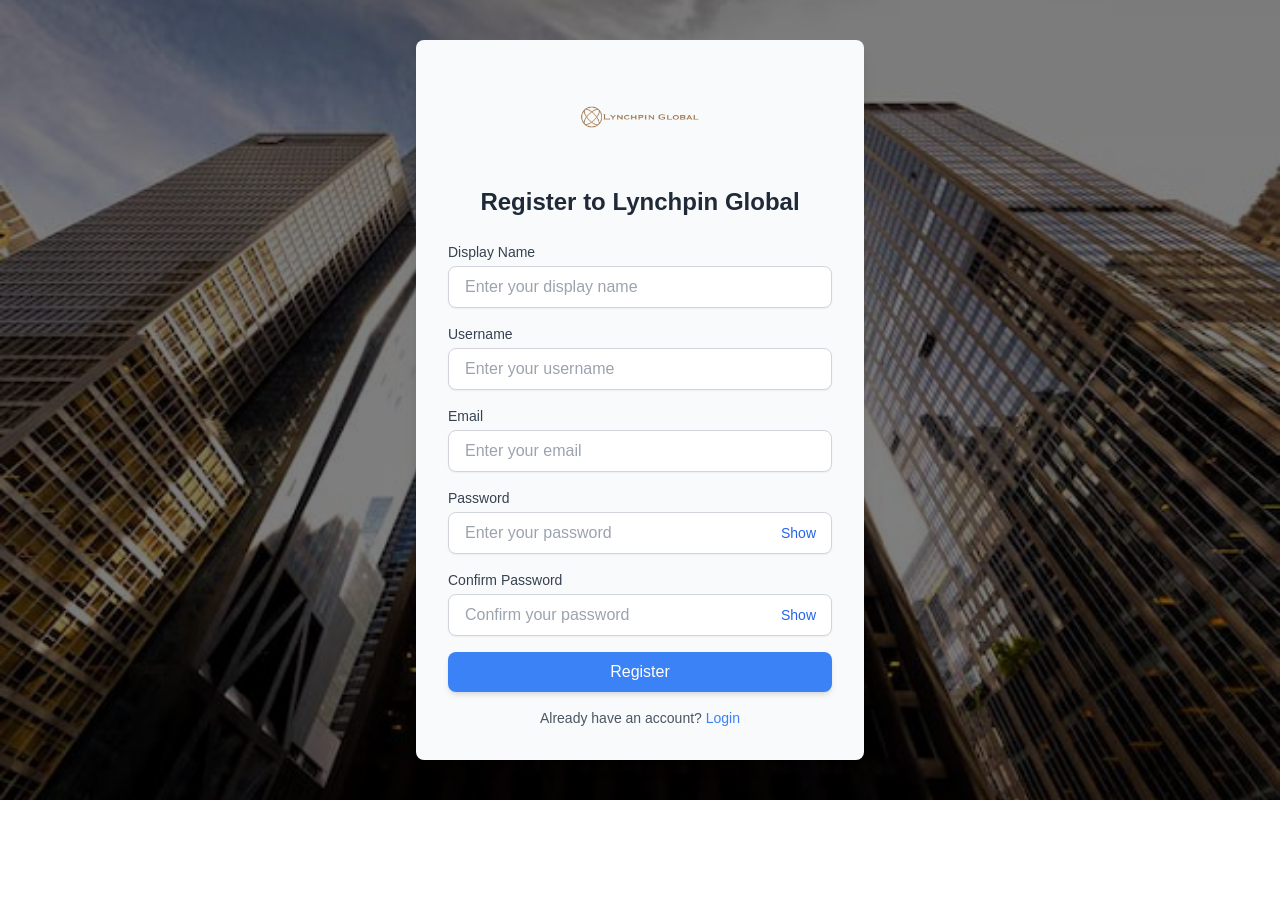
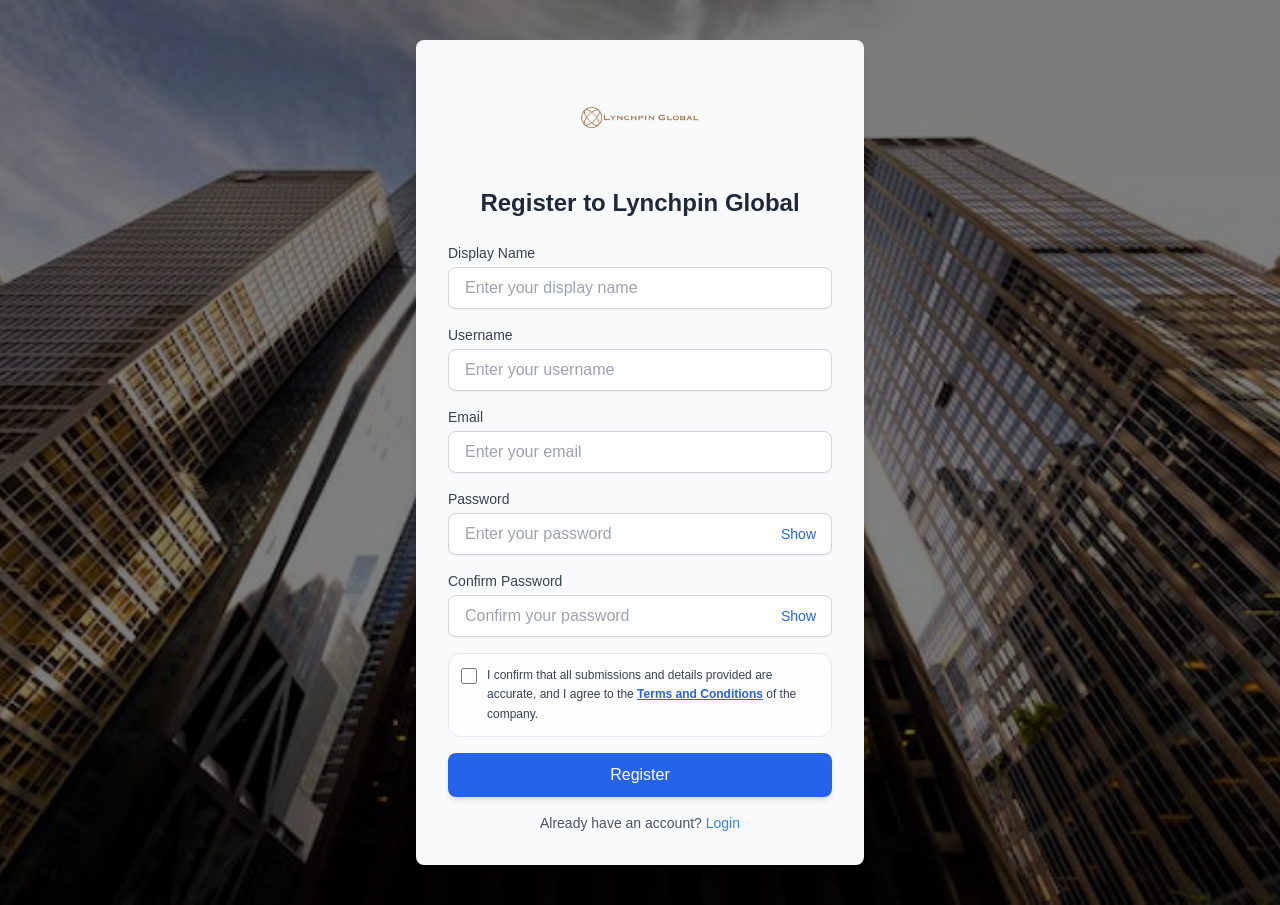
Before and after one commit to factorgh/lynchpinglobal-client-v1, a Next.js app: page /register in a window 1280 px wide. Before the commit the page ends 800 px from the top, so only its background shows below. Built offline with nearby package versions, Linux system fonts and the light colour scheme.

Commit message:
feat(auth): add terms and submissions confirmation checkbox on registration

```diff
--- a/app/(auth)/_components/register_form.tsx
+++ b/app/(auth)/_components/register_form.tsx
@@ -4,6 +4,8 @@
 import { useRouter } from "next/navigation";
 import React, { useState } from "react";
 import { toast } from "react-toastify";
+import { Modal } from "antd";
+import { ShieldCheck, CheckCircle2 } from "lucide-react";
 import { useSignupMutation } from "@/services/auth";
 import { useAuth } from "@/context/authContext";
 
@@ -15,12 +17,15 @@
   const [showPasswordConfirm, setShowPasswordConfirm] = useState(false);
   const [userName, setUserName] = useState("");
   const [displayName, setDisplayName] = useState("");
+  const [agreedToTerms, setAgreedToTerms] = useState(false);
+  const [termsModalVisible, setTermsModalVisible] = useState(false);
   const [errors, setErrors] = useState({
     email: "",
     password: "",
     passwordConfirm: "",
     userName: "",
     displayName: "",
+    terms: "",
   });
 
   const router = useRouter();
@@ -63,6 +68,13 @@
     return "";
   };
 
+  const validateTerms = (value: boolean) => {
+    if (!value) {
+      return "You must confirm that all submissions are accurate and agree to the Terms and Conditions.";
+    }
+    return "";
+  };
+
   const handleSubmit = async (e: React.FormEvent) => {
     e.preventDefault();
 
@@ -71,13 +83,15 @@
     const passwordConfirmError = validatePasswordConfirm(passwordConfirm);
     const userNameError = validateUserName(userName);
     const displayNameError = validateDisplayName(displayName);
+    const termsError = validateTerms(agreedToTerms);
 
     if (
       emailError ||
       passwordError ||
       passwordConfirmError ||
       userNameError ||
-      displayNameError
+      displayNameError ||
+      termsError
     ) {
       setErrors({
         email: emailError,
@@ -85,6 +99,7 @@
         passwordConfirm: passwordConfirmError,
         userName: userNameError,
         displayName: displayNameError,
+        terms: termsError,
       });
       return;
     }
@@ -96,6 +111,7 @@
         name: userName,
         displayName,
         passwordConfirm,
+        agreedToTerms: true,
       }).unwrap();
 
       const { token, data } = response;
@@ -115,12 +131,12 @@
 
   return (
     <div
-      className="min-h-screen bg-cover bg-center flex items-center justify-center"
+      className="min-h-screen bg-cover bg-center flex items-center justify-center py-10 px-4"
       style={{ backgroundImage: "url(/p4.jpeg)" }}
     >
       <div className="absolute inset-0 bg-black bg-opacity-50"></div>
 
-      <div className="relative z-10 w-full max-w-md bg-gray-50 shadow-lg rounded-lg p-8">
+      <div className="relative z-10 w-full max-w-md bg-gray-50 shadow-lg rounded-lg p-8 my-auto">
         <img src="/lynch.png" alt="Logo" className="w-32 mx-auto mb-6" />
         <h2 className="text-2xl font-bold text-gray-800 text-center mb-6" data-tour="register-policy">
           Register to Lynchpin Global
@@ -320,20 +336,70 @@
             )}
           </div>
 
+          {/* Confirm Submissions & Terms and Conditions Checkbox */}
+          <div
+            className={`p-3 rounded-xl border transition-all ${
+              errors.terms
+                ? "border-red-400 bg-red-50/70"
+                : agreedToTerms
+                ? "border-emerald-300 bg-emerald-50/40"
+                : "border-gray-200 bg-white/80"
+            }`}
+            data-tour="register-terms"
+          >
+            <label className="flex items-start gap-2.5 cursor-pointer select-none">
+              <input
+                id="agreedToTerms"
+                type="checkbox"
+                checked={agreedToTerms}
+                onChange={(e) => {
+                  const checked = e.target.checked;
+                  setAgreedToTerms(checked);
+                  setErrors((prev) => ({
+                    ...prev,
+                    terms: validateTerms(checked),
+                  }));
+                }}
+                className="mt-0.5 h-4 w-4 rounded border-gray-300 text-blue-600 focus:ring-blue-500 cursor-pointer shrink-0"
+                disabled={isLoading}
+              />
+              <span className="text-xs text-gray-700 leading-relaxed font-normal">
+                I confirm that all submissions and details provided are accurate, and I agree to the{" "}
+                <button
+                  type="button"
+                  onClick={(e) => {
+                    e.preventDefault();
+                    setTermsModalVisible(true);
+                  }}
+                  className="text-blue-600 font-semibold underline hover:text-blue-700 focus:outline-none"
+                >
+                  Terms and Conditions
+                </button>{" "}
+                of the company.
+              </span>
+            </label>
+            {errors.terms && (
+              <p className="text-red-500 text-xs mt-1.5 font-medium flex items-center gap-1">
+                <span>•</span> {errors.terms}
+              </p>
+            )}
+          </div>
+
           {/* Submit Button */}
           <button
             type="submit"
             disabled={isLoading}
-            className={`w-full py-2 px-4 text-white font-medium rounded-lg shadow-md transition-colors ${
+            className={`w-full py-2.5 px-4 text-white font-medium rounded-lg shadow-md transition-colors ${
               isLoading
                 ? "bg-gray-400 cursor-not-allowed"
-                : "bg-blue-500 hover:bg-blue-600 focus:ring-2 focus:ring-blue-400"
+                : "bg-blue-600 hover:bg-blue-700 focus:ring-2 focus:ring-blue-400"
             }`}
             data-tour="register-submit"
           >
             {isLoading ? "Registering..." : "Register"}
           </button>
         </form>
+
         <div className="mt-4 text-center">
           <p className="text-sm text-gray-600">
             Already have an account?{" "}
@@ -346,6 +412,106 @@
           </p>
         </div>
       </div>
+
+      {/* Terms and Conditions Modal */}
+      <Modal
+        title={
+          <div className="flex items-center gap-2.5 pb-2 border-b border-gray-100">
+            <div className="w-8 h-8 rounded-lg bg-blue-50 text-blue-600 flex items-center justify-center font-bold shrink-0">
+              <ShieldCheck className="w-4 h-4 text-blue-600" />
+            </div>
+            <div>
+              <h3 className="text-base font-bold text-gray-900 leading-tight">
+                Company Terms & Conditions
+              </h3>
+              <p className="text-xs text-gray-500 font-normal">
+                Lynchpin Global Client Participation & Submission Agreement
+              </p>
+            </div>
+          </div>
+        }
+        open={termsModalVisible}
+        onCancel={() => setTermsModalVisible(false)}
+        width={620}
+        footer={
+          <div className="flex items-center justify-between pt-3 border-t border-gray-100">
+            <span className="text-xs text-gray-500">
+              Please review before completing registration.
+            </span>
+            <div className="flex items-center gap-2">
+              <button
+                type="button"
+                onClick={() => setTermsModalVisible(false)}
+                className="px-4 py-1.5 text-xs font-semibold text-gray-600 hover:text-gray-800 bg-gray-100 hover:bg-gray-200 rounded-lg transition-colors"
+              >
+                Close
+              </button>
+              <button
+                type="button"
+                onClick={() => {
+                  setAgreedToTerms(true);
+                  setErrors((prev) => ({ ...prev, terms: "" }));
+                  setTermsModalVisible(false);
+                }}
+                className="px-4 py-1.5 text-xs font-bold text-white bg-blue-600 hover:bg-blue-700 rounded-lg shadow-sm transition-colors flex items-center gap-1.5"
+              >
+                <CheckCircle2 className="w-3.5 h-3.5" />
+                I Agree & Confirm
+              </button>
+            </div>
+          </div>
+        }
+        className="rounded-2xl"
+      >
+        <div className="py-2 text-xs text-gray-600 space-y-4 max-h-[60vh] overflow-y-auto pr-1">
+          <div className="bg-blue-50/70 p-3.5 rounded-xl border border-blue-100">
+            <p className="font-semibold text-blue-900 text-xs">
+              Submission Authenticity & Accuracy Declaration
+            </p>
+            <p className="mt-1 text-blue-800 text-[11px] leading-relaxed">
+              By submitting this registration and checking the confirmation box, you legally certify that all information, identification details, credentials, and representations provided are accurate, valid, and belong to you. Misrepresentation or false submissions may result in immediate suspension, invalidation of mandate facilities, and legal recourse.
+            </p>
+          </div>
+
+          <div className="space-y-3">
+            <div>
+              <h4 className="font-bold text-gray-800 text-xs mb-1">
+                1. Acceptance of Terms & Company Policies
+              </h4>
+              <p className="leading-relaxed text-[11px]">
+                Access to and use of Lynchpin Global’s portfolio management platform, client accounts, mandate services, and transactions is governed strictly by these Terms and Conditions. By creating an account, you agree to be bound by these provisions, applicable rate rules, and internal operational guidelines.
+              </p>
+            </div>
+
+            <div>
+              <h4 className="font-bold text-gray-800 text-xs mb-1">
+                2. Mandate Operations & Financial Participations
+              </h4>
+              <p className="leading-relaxed text-[11px]">
+                All client mandate contributions, allocations, quarterly rollovers, disbursements, and yields are subject to established portfolio agreements, management fees, operational cost deductions, and scheduled quarterly closures. Official ledger statements and certificates serve as the binding records for transactions.
+              </p>
+            </div>
+
+            <div>
+              <h4 className="font-bold text-gray-800 text-xs mb-1">
+                3. Client Confidentiality & Data Security
+              </h4>
+              <p className="leading-relaxed text-[11px]">
+                Lynchpin Global implements strict encryption, credential hashing, and security standards to protect your personal and financial information. We do not sell or disclose your records to unauthorized third parties, except as required by lawful authorities.
+              </p>
+            </div>
+
+            <div>
+              <h4 className="font-bold text-gray-800 text-xs mb-1">
+                4. Compliance with Regulatory & Financial Standards
+              </h4>
+              <p className="leading-relaxed text-[11px]">
+                Users agree to comply with Know Your Customer (KYC) requirements and certify that all funds, contributions, and transactions originate from lawful, verifiable sources in full compliance with domestic and international financial regulations.
+              </p>
+            </div>
+          </div>
+        </div>
+      </Modal>
     </div>
   );
 };
```
Also changed, not shown: 2 other files (tests, documents, lock files or other folders).
